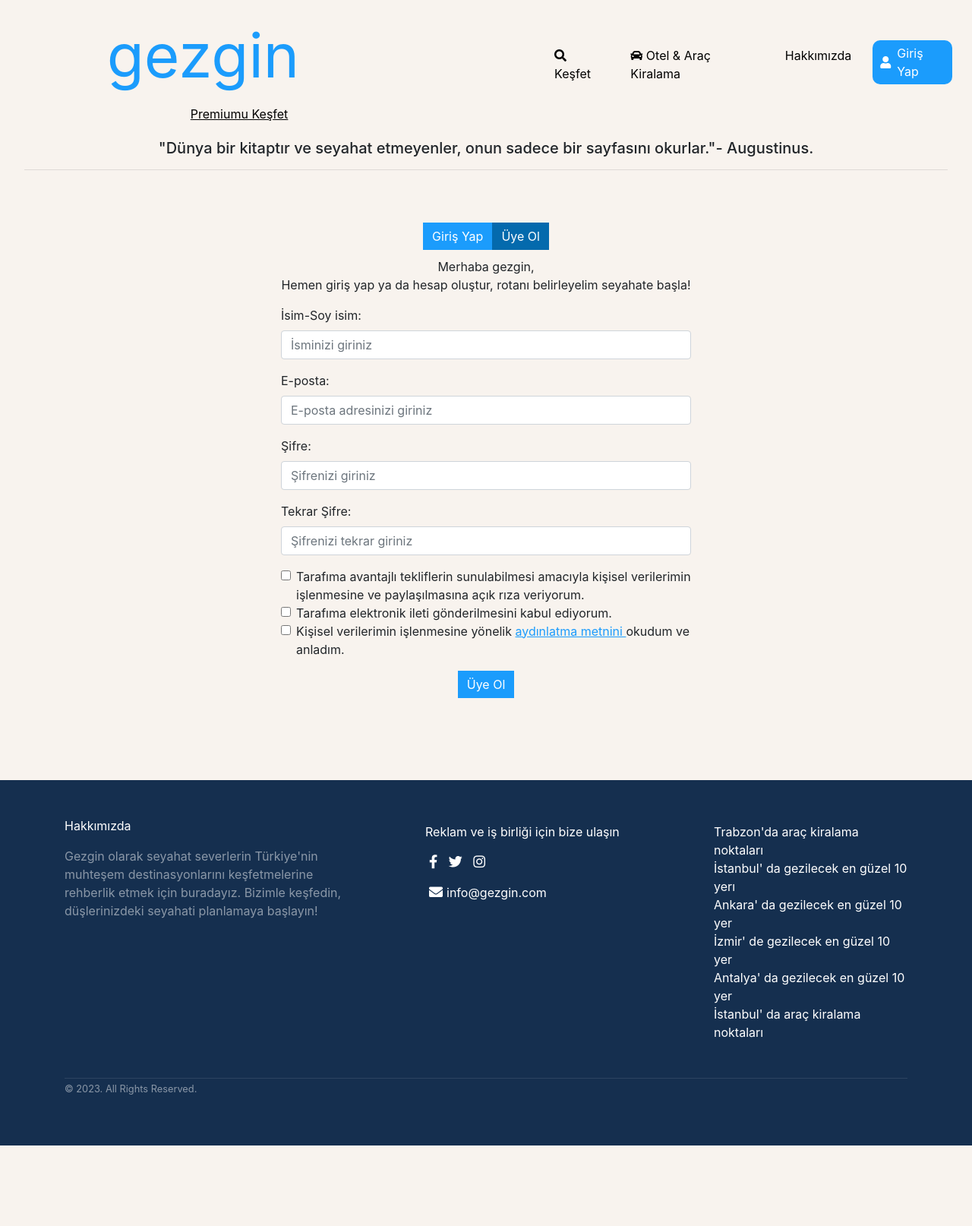
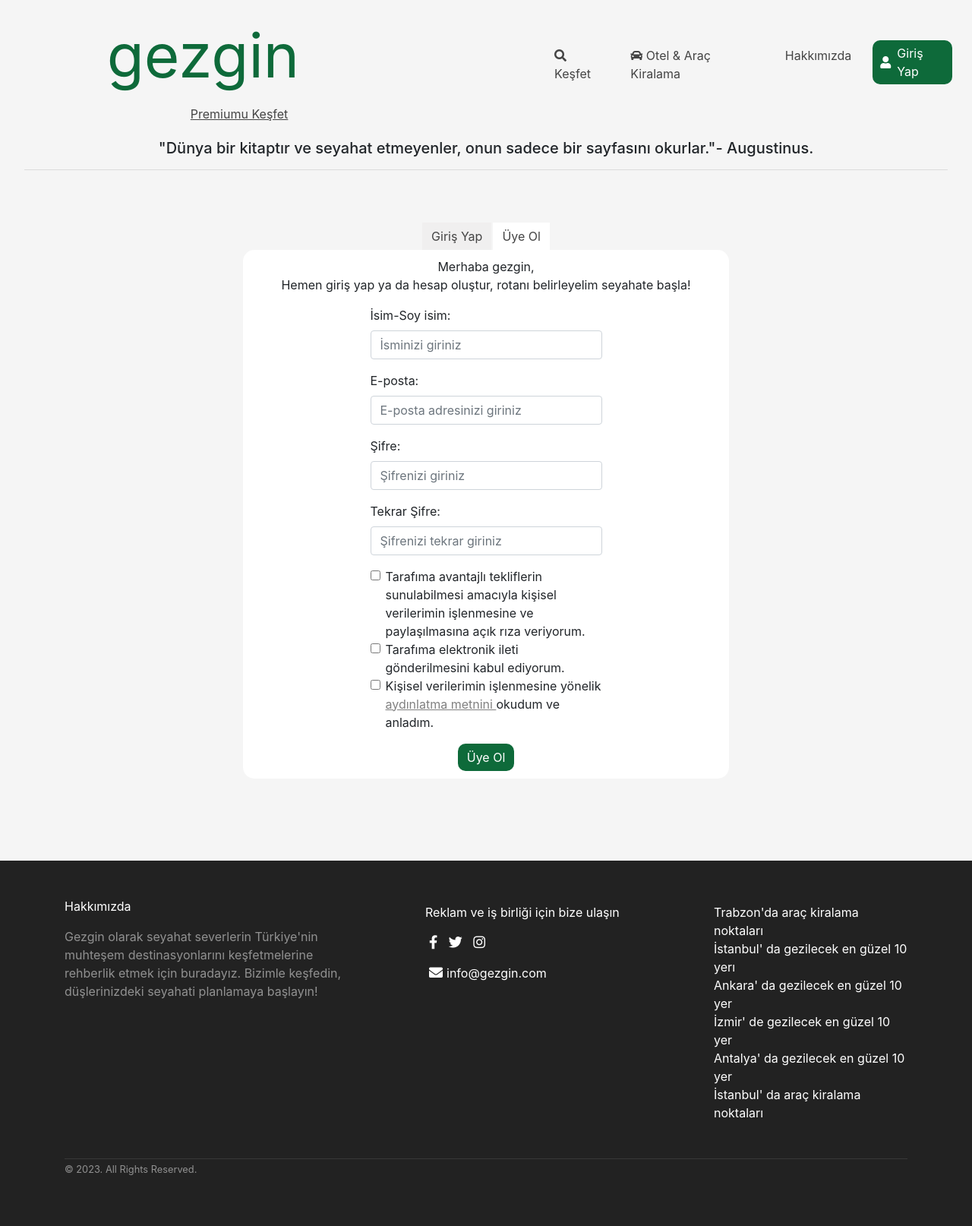
Before and after one commit to YM-Gezgin/gezgin, a PHP site: page /girisKayit.html in a window 1280 px wide. Shown: the whole page at 76% size. Before the commit the page ends 1508 px from the top, so only its background shows below. Run offline with PHP 8.4, Linux system fonts and the light colour scheme; some libraries are stand-ins or nearby versions.

Commit message:
sayfada renk düzenlemeleri yapıldı

```diff
--- a/anaSayfa.html
+++ b/anaSayfa.html
@@ -74,7 +74,7 @@
       <th>Yorum sayısı</th>
     </tr>
     <tr>
-      <td>daha fazlası için tıklayınız</td>
+      <td><a class="nav-link" href="#"> daha fazlası için tıklayınız</a></td>
       <td>x</td>
       <td>y</td>
       <td>z</td>
@@ -182,7 +182,7 @@
       <th>Yorum sayısı</th>
     </tr>
     <tr>
-      <td>daha fazlası için tıklayınız</td>
+      <td><a class="nav-link" href="#"> daha fazlası için tıklayınız</a></td>
       <td>x</td>
       <td>y</td>
       <td>z</td>
--- a/css/styles.css
+++ b/css/styles.css
@@ -1,5 +1,6 @@
+
 body {
-    background-color: #F8F3EE; /* Renk: RGB(0, 128, 255) Şeffaflık: 0.5 */
+    background-color: #f5f5f5; /* Renk: RGB(0, 128, 255) Şeffaflık: 0.5 */
     box-shadow: 0px 0px 10px 5px rgba(0, 0, 0, 0.5); /* Gölgelendirme: RGB(0, 0, 0) Şeffaflık: 0.5 */
     margin: 0;
 
@@ -14,7 +15,7 @@ body {
 }
 
 .navbar {
-    background-color: #F8F3EE !important; /* Renk: RGB(0, 128, 255) Şeffaflık: 0.5 */
+    background-color: #f5f5f5 !important; /* Renk: RGB(0, 128, 255) Şeffaflık: 0.5 */
     border: none;
   }
 
@@ -33,22 +34,21 @@ body {
     }
   }
 .navbar-brand {
-    color: #1B9CFC !important; /* Başlık rengi */
+    color: #0e6a3a !important; /* Başlık rengi */
     font-size: 80px;
     border: none;
     display: inline-block;
 }
 .custom-link {
-    color: black !important;
+    color: #444 !important;
     text-decoration: underline;
     display: block;
     margin-left: 110px;
 }
 
 
-
 .navbar-nav .nav-link {
-    color: black !important; /* Menü öğesi rengi */
+    color: #444 !important; /* Menü öğesi rengi */
     margin-right: 20px;
     text-decoration: none;
 }
@@ -60,12 +60,11 @@ body {
 
 
 
-
 .nav-item.giris-yap .nav-link {
     display: flex;
     align-items: center;
     margin-right: 10px;
-    background-color: #1B9CFC; /* Arka plan rengi */
+    background-color: #0e6a3a; /* Arka plan rengi */
     padding: 5px 10px; /* Arka plan alanı boyutlandırma */
     border-radius: 10px; /* Kenar yumuşatma */
     color: white !important; /* Yazı rengi */
@@ -75,7 +74,6 @@ body {
 .nav-item.giris-yap .nav-link i {
     margin-right: 8px; /* İkon ile metin arasına boşluk ekleyin */
 }
-
 
 .jumbotron-container {
     width: 100%;
@@ -94,13 +92,30 @@ body {
 }
 
 .register-form {
+
     padding-top: 40px; /* Üst kısma boşluk ekler */
     padding-bottom: 60px; /* Alt kısma boşluk ekler */
+    margin: 0 auto;
 }
+
 .login-form {
+
     padding-top: 40px; /* Üst kısma boşluk ekler */
     padding-bottom: 60px; /* Alt kısma boşluk ekler */
+    margin: 0 auto;
 }
+.form-container {
+    display: flex;
+    align-items: center;
+    justify-content: center;
+    margin: 0 auto;
+    width: 50%;
+    border-radius: 15px;
+    /*background: linear-gradient(45deg, #c59d63, #bcb88f);*/
+    background: white;
+}
+
+
 
 
 
@@ -154,7 +169,7 @@ body {
     cursor: pointer;
     color: gray;
     text-decoration: underline;
-    background-color: #F8F3EE;
+    background: none;
 
 }
 
@@ -164,7 +179,8 @@ body {
     padding: 10px 20px;
     cursor: pointer;
     color: white;
-    background-color: #1B9CFC;
+    background-color: #0e6a3a;
+    border-radius: 5px;
 }
 
 .center {
@@ -173,7 +189,7 @@ body {
 }
 
 .footer{
-    background: #152F4F;
+    background: #222;
     color:white;
 
     .links ul {
@@ -239,7 +255,7 @@ body {
 
       .fa-ul li:hover .fa-li i,
       .fa-ul li:hover .fa-li-co {
-        color: #76b4e4; /* Mavi renk, isteğe bağlı olarak değiştirilebilir */
+        color: #2ecc71; /* Mavi renk, isteğe bağlı olarak değiştirilebilir */
       }
 
       .fa-ul li.clicked {
@@ -257,5 +273,5 @@ body {
           color: black; /* Tıklanılmamış ve ziyaret edilmemiş durum için siyah renk */
         }
       .fa-ul a.active {
-        color: #1B9CFC !important; /* Tıklandığında (aktif durumda) mavi renk (isteğe bağlı) */
+        color: #2ecc71 !important; /* Tıklandığında (aktif durumda) mavi renk (isteğe bağlı) */
       }
--- a/girisKayit.html
+++ b/girisKayit.html
@@ -9,11 +9,9 @@
 
     <link rel="stylesheet" href="css/styles.css"> <!-- Bağlanacak olan CSS dosyası -->
 
-
     <script src="https://code.jquery.com/jquery-3.5.1.slim.min.js"></script>
     <script src="https://cdn.jsdelivr.net/npm/@popperjs/core@2.9.3/dist/umd/popper.min.js"></script>
     <script src="https://maxcdn.bootstrapcdn.com/bootstrap/4.5.2/js/bootstrap.min.js"></script>
-
 
 </head>
 
@@ -51,18 +49,18 @@
     </div>
 
 
-
     <!-- Kayıt Ol formu -->
     <div class="register-form">
-        <div class="container">
+        <div class="d-flex justify-content-center mt-0">
+            <button type="button" id="showLoginFromRegister" class="btn btn-primary border-0"
+                style="border-radius: 0; background-color: #f0efef; margin-right: 2px; color: #444;">Giriş Yap</button>
+            <button type="button" id="showRegisterFromRegister" class="btn btn-primary border-0"
+                style="border-radius: 0; background-color: white; color: #444;;">Üye Ol</button>
+        </div>
+        <div class="form-container">
 
             <form id="registerForm" action="uye_ol.php" method="post" onsubmit="return validateForm()">
-                <div class="d-flex justify-content-center mt-0">
-                    <button type="button" id="showLoginFromRegister" class="btn btn-primary border-0"
-                        style="border-radius: 0; background-color: #1B9CFC;">Giriş Yap</button>
-                    <button type="button" id="showRegisterFromRegister" class="btn btn-primary border-0"
-                        style="border-radius: 0; background-color: #046aad;">Üye Ol</button>
-                </div>
+
 
                 <p class="text-center" style="margin-top: 10px;">Merhaba gezgin,<br> Hemen giriş yap ya da hesap oluştur, rotanı belirleyelim
                     seyahate başla!</p>
@@ -118,7 +116,7 @@
                                 <input type="checkbox" class="form-check-input" id="onay3" required>
                                 <label class="form-check-label" for="onay3">
                                     Kişisel verilerimin işlenmesine yönelik
-                                    <span id="aydinlatma-metni" style="color: #1B9CFC; cursor: pointer;  text-decoration: underline;">aydınlatma metnini </span>
+                                    <span id="aydinlatma-metni" style="color: gray; cursor: pointer;  text-decoration: underline;">aydınlatma metnini </span>
                                     okudum ve anladım.
                                 </label>
                             </div>
@@ -169,7 +167,7 @@
 
                             <div class="d-flex justify-content-center mt-3">
                                 <button type="submit" class="btn btn-primary border-0" id="uye_ol_button"
-                                    style="border-radius: 0; background-color: #1B9CFC;" onclick="validateForm()">Üye Ol</button>
+                                    style="border-radius: 0; background-color: #0e6a3a; border-radius: 10px; margin-bottom: 10px;" onclick="validateForm()">Üye Ol</button>
                             </div>
 
                         </div>
@@ -183,18 +181,18 @@
 
 
 
-
     <div class="login-form" style="display: none;">
-        <div class="container">
+        <div class="d-flex justify-content-center mt-0">
+            <button type="button" id="showLoginFromLogin" class="btn btn-primary border-0"
+                style="border-radius: 0; background-color: white; margin-right: 2px; color: #444">Giriş Yap</button>
+            <button type="button" id="showRegisterFromLogin" class="btn btn-primary border-0"
+                style="border-radius: 0; background-color: #d7d4d4; color: #444;">Üye Ol</button>
+        </div>
+        <div class="form-container">
             <form id="loginForm" action="giris_yap.php" method="post">
                 <!-- Form alanları -->
 
-                <div class="d-flex justify-content-center mt-0">
-                    <button type="button" id="showLoginFromLogin" class="btn btn-primary border-0"
-                        style="border-radius: 0; background-color: #046aad;">Giriş Yap</button>
-                    <button type="button" id="showRegisterFromLogin" class="btn btn-primary border-0"
-                        style="border-radius: 0; background-color: #1B9CFC;">Üye Ol</button>
-                </div>
+
 
                 <p class="text-center" style="margin-top: 10px;">Merhaba gezgin,<br> Hemen giriş yap ya da hesap oluştur, rotanı belirleyelim
                     seyahate başla!</p>
@@ -216,7 +214,7 @@
                         </div>
                         <div class="d-flex justify-content-center mt-3">
                             <button type="submit" class="btn btn-primary border-0" id = g_girişYap
-                                style="border-radius: 0; background-color: #1B9CFC;">Giriş Yap</button>
+                                style="border-radius: 0; background-color: #0e6a3a; border-radius: 10px; margin-bottom: 10px;">Giriş Yap</button>
                         </div>
                         <!-- Inside the login-form div -->
 
@@ -229,7 +227,6 @@
         </div>
 
     </div>
-
 
 
 
@@ -279,7 +276,6 @@
     <script src="js/scripts.js"></script> <!-- Bağlanacak olan JavaScript dosyası -->
 
 
-
 </body>
 
 </html>
```
Also changed, not shown: css/styles_ana.css (+1 -1 lines).
